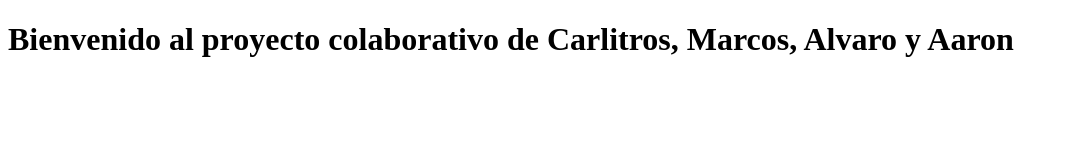
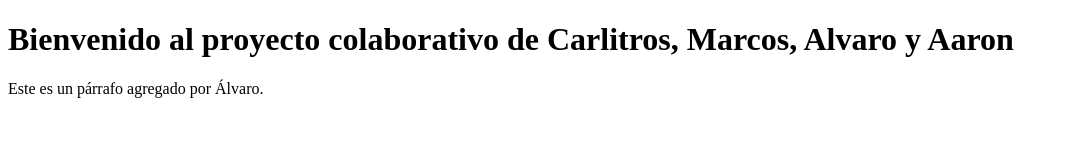
Before and after one commit to alvarogonzalezchana/proyecto-colaborativo, a plain HTML site: page index.html in a window 1280 px wide. Shown: the whole page, without its empty margins (0-1068 px from the left). Drawn offline with Linux system fonts and the light colour scheme.

Commit message:
Update index.html

```diff
--- a/index.html
+++ b/index.html
@@ -7,5 +7,6 @@
 </head>
 <body>
     <h1>Bienvenido al proyecto colaborativo de Carlitros, Marcos, Alvaro y Aaron</h1>
+    <p>Este es un párrafo agregado por Álvaro.</p>
 </body>
 </html>
```
